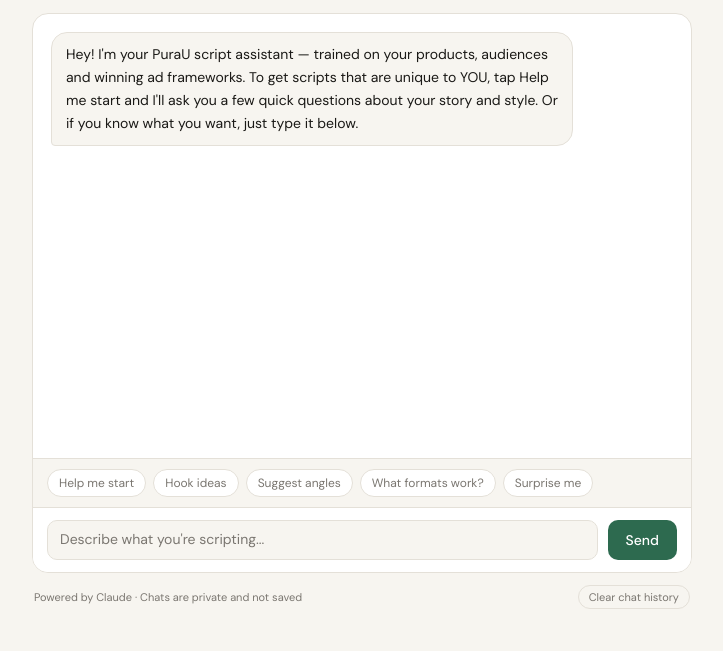
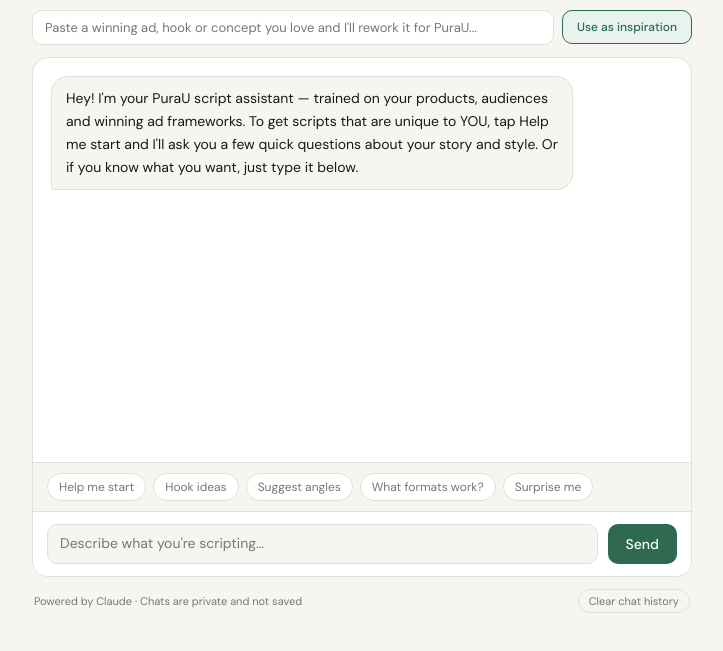
Before and after one commit to purau/script-assistant, a website: page public/index.html in a window 1280 px wide. Shown: the part 149-800 px from the top of the page, without its empty margins (278-1001 px from the left). Drawn offline with Linux system fonts and the light colour scheme.

Commit message:
Update index.html

```diff
--- a/public/index.html
+++ b/public/index.html
@@ -17,7 +17,13 @@ body{font-family:'DM Sans',sans-serif;background:var(--bg);min-height:100vh;disp
 .prod-btn{font-family:'DM Sans',sans-serif;font-size:12px;padding:5px 14px;border-radius:20px;border:1px solid var(--border);background:var(--surface);color:var(--muted);cursor:pointer;transition:all 0.15s}
 .prod-btn.active{background:var(--accent);border-color:var(--accent);color:#fff}
 .prod-btn:hover:not(.active){border-color:var(--accent);color:var(--accent)}
-.chat-window{background:var(--surface);border:1px solid var(--border);border-radius:var(--radius);overflow:hidden;display:flex;flex-direction:column;height:560px}
+.inspiration-bar{margin-bottom:12px;display:flex;gap:8px;align-items:center}
+.inspiration-bar input{flex:1;font-family:'DM Sans',sans-serif;font-size:13px;color:var(--text);background:var(--surface);border:1px solid var(--border);border-radius:var(--radius-sm);padding:8px 12px;outline:none;transition:border-color 0.15s}
+.inspiration-bar input:focus{border-color:var(--accent)}
+.inspiration-bar input::placeholder{color:var(--muted)}
+.inspiration-bar button{font-family:'DM Sans',sans-serif;font-size:12px;font-weight:500;padding:8px 14px;border-radius:var(--radius-sm);border:1px solid var(--accent);background:var(--accent-light);color:var(--accent);cursor:pointer;white-space:nowrap;transition:all 0.15s}
+.inspiration-bar button:hover{background:var(--accent);color:#fff}
+.chat-window{background:var(--surface);border:1px solid var(--border);border-radius:var(--radius);overflow:hidden;display:flex;flex-direction:column;height:520px}
 #messages{flex:1;overflow-y:auto;padding:18px;display:flex;flex-direction:column;gap:12px;scroll-behavior:smooth}
 #messages::-webkit-scrollbar{width:4px}
 #messages::-webkit-scrollbar-thumb{background:var(--border);border-radius:4px}
@@ -54,6 +60,10 @@ textarea::placeholder{color:var(--muted)}
     <button class="prod-btn active" onclick="setProduct('acne',this)">Acne Program</button>
     <button class="prod-btn" onclick="setProduct('gutfibre',this)">Gut Fibre</button>
     <button class="prod-btn" onclick="setProduct('gutglow',this)">GutGlow Collagen</button>
+  </div>
+  <div class="inspiration-bar">
+    <input type="text" id="inspirationInput" placeholder="Paste a winning ad, hook or concept you love and I'll rework it for PuraU..."/>
+    <button onclick="useInspiration()">Use as inspiration</button>
   </div>
   <div class="chat-window">
     <div id="messages"></div>
@@ -189,6 +199,16 @@ function addMsg(role,text,thinking=false){
   return d;
 }
 
+function useInspiration(){
+  const input=document.getElementById('inspirationInput');
+  const text=input.value.trim();
+  if(!text)return;
+  const prompt='Here is a winning ad concept I love. Please analyse what makes it work — the hook style, emotional trigger, format and structure — then rework it into a completely new, original version for PuraU. Keep the same energy and persuasion mechanics but make it 100% unique and on-brand for PuraU. Here is the inspiration:\n\n'+text;
+  input.value='';
+  document.getElementById('userinput').value=prompt;
+  send();
+}
+
 function quickstart(text){document.getElementById('userinput').value=text;send();}
 
 async function send(){
```
